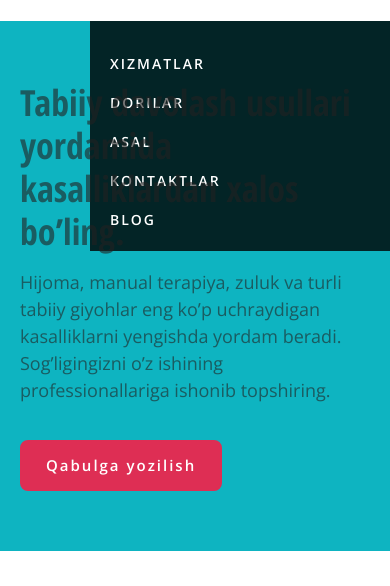
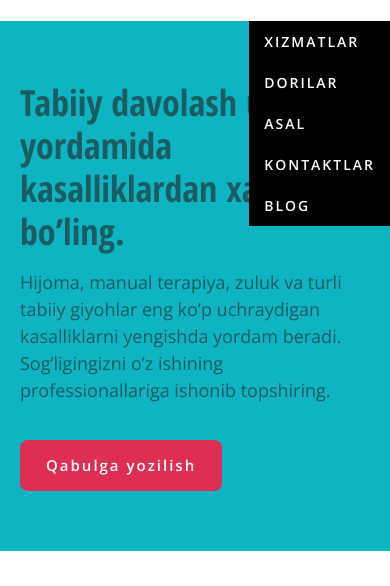
Before and after one commit to Islombek-FD/AnsorMed-web-site, a plain HTML site: page index.html in a window 390 px wide. Both pictures are taken after a click on the element 345 px from the left and 49 px from the top of the page. Shown: the part 77-663 px from the top of the page. Drawn offline with Linux system fonts and the light colour scheme.

Commit message:
Initial commit

```diff
--- a/css/main.css
+++ b/css/main.css
@@ -388,28 +388,28 @@ img {
         position: absolute;
         top: 98px;
         right: 0;
-        width: 300px;
-        padding: 30px 20px 20px;
-        transform: translateX(100%);
+        z-index: 100;
+        max-width: 300px;
+        background-color: rgba(0, 0, 0, 1);
+        flex-direction: column;
     }
 
     .header__list.header__list-open {
         display: block;
-        flex-direction: column;
-        background-color: rgba(0, 0, 0, 0.8);
-        transform: translateX(0);
     }
 
     .header .header__item + .header__item {
-        margin-top: 15px;
         margin-left: 0;
     }
 
-    .header__list.header__list-open .header__link {
+    .header .header__link {
+        display: block;
+        padding: 10px 15px;
         color: #FFF;
     }
 
-    .header__list.header__list-open .header__link:hover {
+    .header .header__item:hover .header__link {
+        background-color: #FFF;
         color: #DE2E54;
     }
 
--- a/index.html
+++ b/index.html
@@ -29,23 +29,23 @@
             <ul class="header__list">
 
                 <li class="header__item">
-                    <a href="#" class="header__link">Xizmatlar</a>
+                    <a class="header__link" href="#">Xizmatlar</a>
                 </li>
 
                 <li class="header__item">
-                    <a href="#" class="header__link">Dorilar</a>
+                    <a class="header__link" href="#">Dorilar</a>
                 </li>
 
                 <li class="header__item">
-                    <a href="#" class="header__link">Asal</a>
+                    <a class="header__link" href="#">Asal</a>
                 </li>
 
                 <li class="header__item">
-                    <a href="#" class="header__link">Kontaktlar</a>
+                    <a class="header__link" href="#">Kontaktlar</a>
                 </li>
 
                 <li class="header__item">
-                    <a href="#" class="header__link">Blog</a>
+                    <a class="header__link" href="#">Blog</a>
                 </li>
 
             </ul>
```
